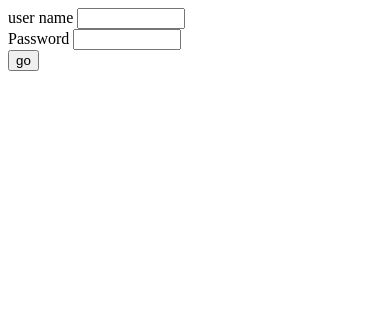
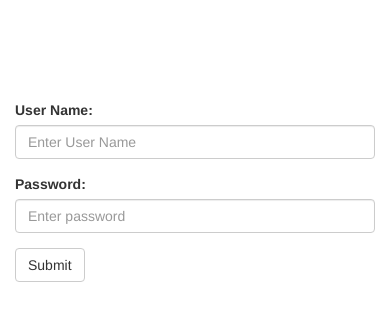
Before and after one commit to ishannadeep/OAuth-authorization-demo-with-facebook, a PHP site: page / in a window 390 px wide. Shown: the top 321 px of the page. Run offline with PHP 8.4, Linux system fonts and the light colour scheme; some libraries are stand-ins or nearby versions.

Commit message:
recreate login form

```diff
--- a/OAuth_demo/index.php
+++ b/OAuth_demo/index.php
@@ -8,7 +8,9 @@ and open the template in the editor.
     <head>
         <meta charset="UTF-8">
         <title></title>
+        <link rel="stylesheet" href="https://maxcdn.bootstrapcdn.com/bootstrap/3.3.7/css/bootstrap.min.css">
         <script src="https://ajax.googleapis.com/ajax/libs/jquery/3.3.1/jquery.min.js"></script>
+        <script src="https://maxcdn.bootstrapcdn.com/bootstrap/3.3.7/js/bootstrap.min.js"></script>
     </head>
     <body>
 
@@ -64,16 +66,27 @@ and open the template in the editor.
             }(document, 'script', 'facebook-jssdk'));
 
         </script>
-        <div>
-            <form action="#" method="post" >
-                <label>user name</label>
-                <input type="text" name="userName" style="width: 100px;"><br>
-                <label>Password</label>
-                <input type="password" name="password" style="width: 100px;"><br>
-                <input type="submit" value="go" >
+        <div class="container" style="margin-top: 100px">
+            <form class="form-horizontal" action="/action_page.php">
+                <div class="form-group">
+                    <label class="control-label col-sm-2" >User Name:</label>
+                    <div class="col-sm-10">
+                        <input type="text" class="form-control" id="user" placeholder="Enter User Name" name="username">
+                    </div>
+                </div>
+                <div class="form-group">
+                    <label class="control-label col-sm-2" for="pwd">Password:</label>
+                    <div class="col-sm-10">
+                        <input type="password" class="form-control" id="pwd" placeholder="Enter password" name="pwd">
+                    </div>
+                </div>
 
-            </form><br>
-
+                <div class="form-group">
+                    <div class="col-sm-offset-2 col-sm-10">
+                        <button type="submit" class="btn btn-default">Submit</button>
+                    </div>
+                </div>
+            </form>
         </div>
         <div id="fb-root"></div>
         <script>
@@ -87,7 +100,6 @@ and open the template in the editor.
                 fjs.parentNode.insertBefore(js, fjs);
             }(document, 'script', 'facebook-jssdk'));
         </script>
-<div class="fb-login-button" data-max-rows="1" data-size="large" data-button-type="continue_with" data-show-faces="false" data-auto-logout-link="false" data-use-continue-as="false"></div>
-
+        <div class="fb-login-button" data-max-rows="1" data-size="large" data-button-type="continue_with" data-show-faces="false" data-auto-logout-link="false" data-use-continue-as="false" style="margin-left: 315px;"></div>
     </body>
 </html>
```
